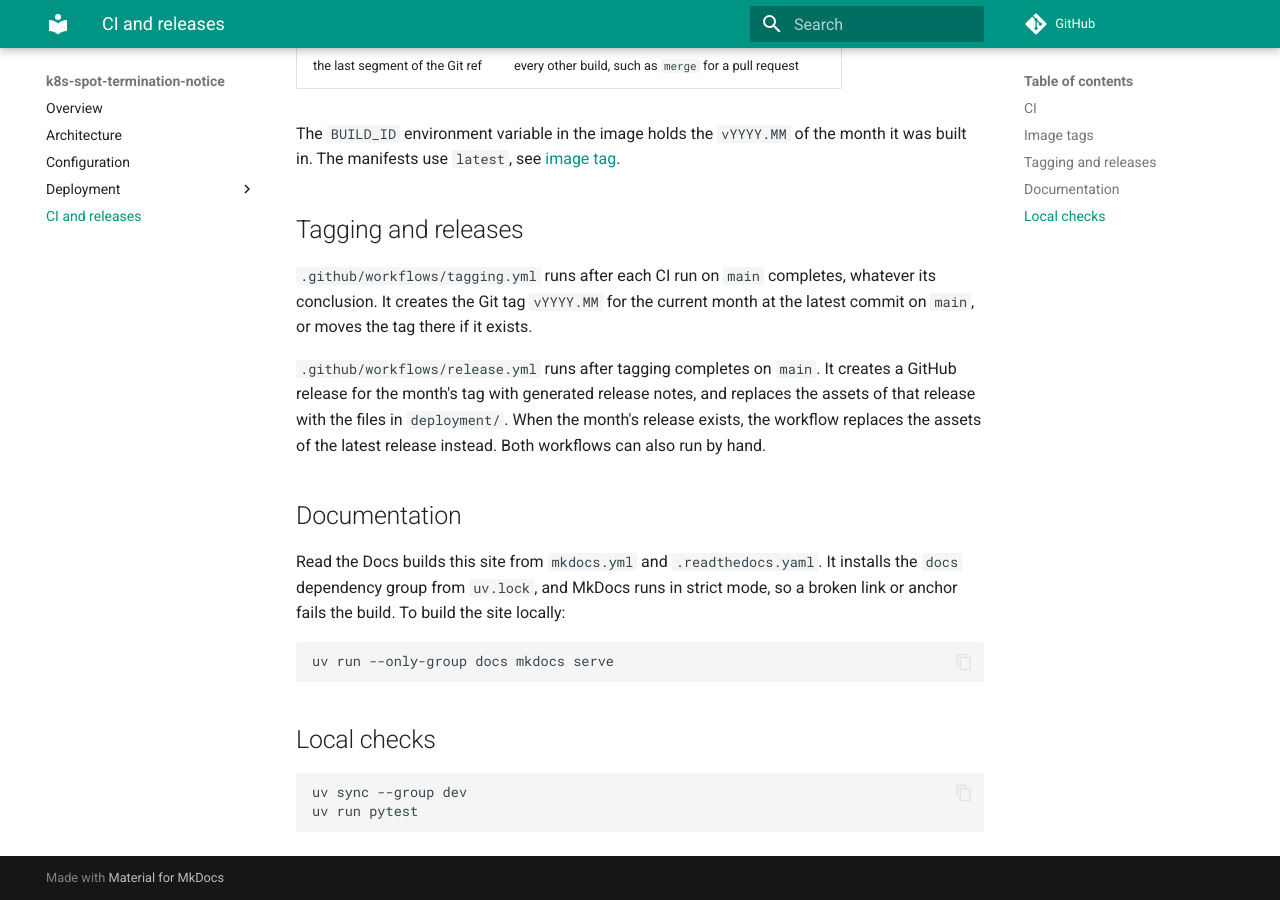
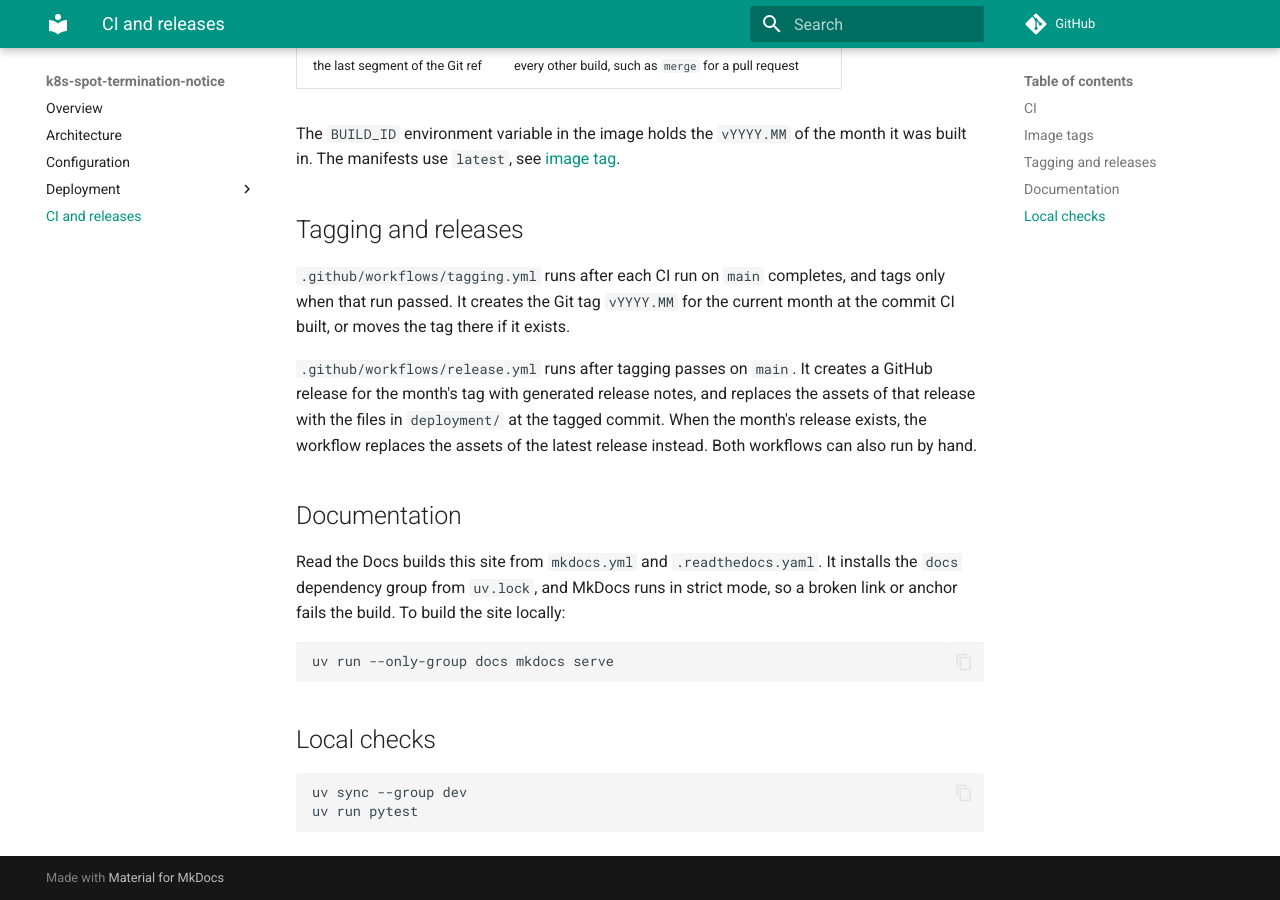
Before and after one commit to saidsef/k8s-spot-termination-notice, an MkDocs documentation site: the page built from docs/ci.md, in a window 1280 px wide and 900 px high, scrolled down 1167 px. Built offline with MkDocs 1.6.1 and Material for MkDocs 9.7.7, drawn with Linux system fonts in a browser that asks for light colours; comment, search, counter and statistics services are not loaded.

Commit message:
fix(ci): tag and release only commits whose CI run passed (#165)
Tagging ran after every CI run on main, passed or failed, and tagged
the newest commit on main. GitHub ignores a paths filter on
workflow_run, so the filter never limited it. Tagging now waits for a
passing run and tags the commit that run built, and Release ships the
manifests from the tagged commit.

- tagging.yml checks the CI conclusion and drops the paths filter.
- release.yml checks the Tagging conclusion and checks out the tag.
- A run by hand still works, and Tagging accepts one only from main.
- docs/ci.md describes when each workflow acts.
- The workflows lose the invalid filter error, and nothing else broke.

```diff
--- a/docs/ci.md
+++ b/docs/ci.md
@@ -38,14 +38,14 @@
 
 ## Tagging and releases
 
-`.github/workflows/tagging.yml` runs after each CI run on `main` completes, whatever its
-conclusion. It creates the Git tag `vYYYY.MM` for the current month at the latest commit on
-`main`, or moves the tag there if it exists.
+`.github/workflows/tagging.yml` runs after each CI run on `main` completes, and tags only when
+that run passed. It creates the Git tag `vYYYY.MM` for the current month at the commit CI built,
+or moves the tag there if it exists.
 
-`.github/workflows/release.yml` runs after tagging completes on `main`. It creates a GitHub release
+`.github/workflows/release.yml` runs after tagging passes on `main`. It creates a GitHub release
 for the month's tag with generated release notes, and replaces the assets of that release with the
-files in `deployment/`. When the month's release exists, the workflow replaces the assets of the
-latest release instead. Both workflows can also run by hand.
+files in `deployment/` at the tagged commit. When the month's release exists, the workflow replaces
+the assets of the latest release instead. Both workflows can also run by hand.
 
 ## Documentation
 
```
Also changed, not shown: 2 other files.
